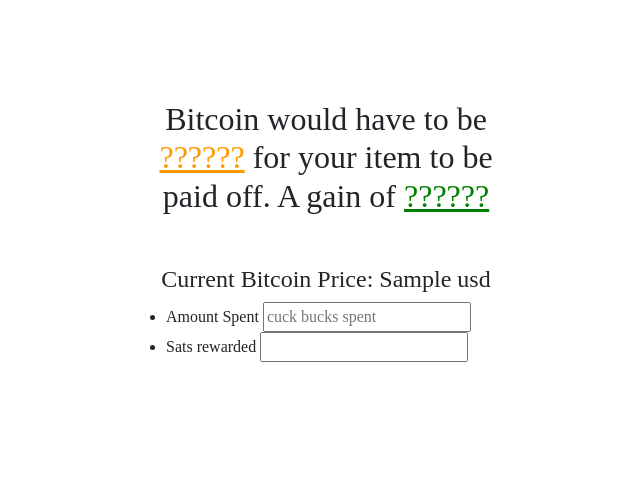
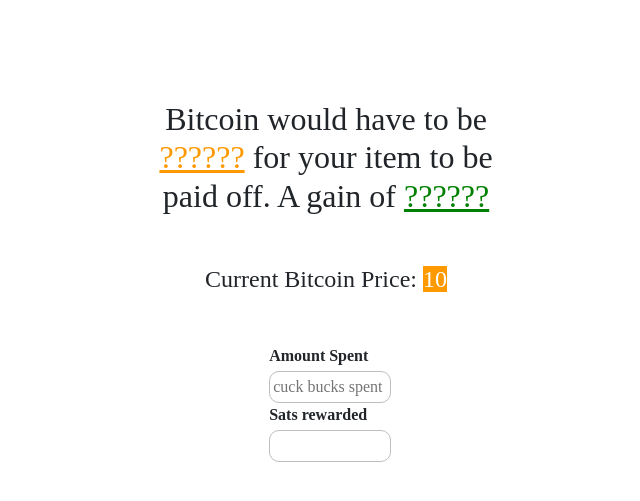
Before and after one commit to figgyfigs/sats-gains-app, a Flask app: page / in a window 1280 px wide. Shown: the top 501 px of the page, without its empty margins (314-954 px from the left). Run offline with Flask 2, Linux system fonts and the light colour scheme; a database or web service that is not in the repository returns one stand-in record (values such as "Sample title"); data that the repository does not hold is empty.

Commit message:
added some css

```diff
--- a/app.py
+++ b/app.py
@@ -22,7 +22,7 @@ def index():
         display_percent = f"{percent:,}"
         submit = True
 
-    return render_template('index.html', bitcoin_price=bitcoin_price, submit=submit, price=display_price, percent=display_percent)
+    return render_template('index.html', bitcoin_price=f"{bitcoin_price:,}", submit=submit, price=display_price, percent=display_percent)
 
 #dollar percentage increase
 #parameters needed: amount the user paid and current price of the sats form_sats
--- a/static/css/style.css
+++ b/static/css/style.css
@@ -12,6 +12,42 @@ body {
     margin-left: auto;
     margin-right: auto;
     margin-top: 100px;
+}
+
+.form-style {
+    margin: 10px auto;
+    width: 40%;
+    padding: 40px 12px 10px 20px;
+}
+
+.current-price {
+    background-color: #FF9900;
+    color: white;
+}
+
+.form-style li {
+    padding: 0;
+    display: block;
+    list-style: none;
+}
+
+.form-style label {
+    margin: 0 0 3px 0;
+    padding: 0;
+    display: block;
+    font-weight: bold;
+}
+
+.form-style input {
+    box-sizing: border-box;
+    -webkit-box-sizing: border-box;
+	-moz-box-sizing: border-box;
+    border-radius: 10px;
+    border: 1px solid #BEBEBE;
+    width: 100%;
+    padding: 3px;
+    margin: 0px;
+    outline: none;
 }
 
 .text {
--- a/templates/index.html
+++ b/templates/index.html
@@ -18,11 +18,11 @@
     </div>
 
     <div class="bitcoin-price">
-        <h4>Current Bitcoin Price: {{ bitcoin_price }}</h4>
+        <h4>Current Bitcoin Price: <span class="current-price">{{ bitcoin_price }}</span></h4>
     </div>
 
     <form>
-        <ul>
+        <ul class="form-style">
             <li>
                 <label>Amount Spent</label>
                 <input type="text" name="amount" id="money-spent" placeholder="cuck bucks spent" />
```
